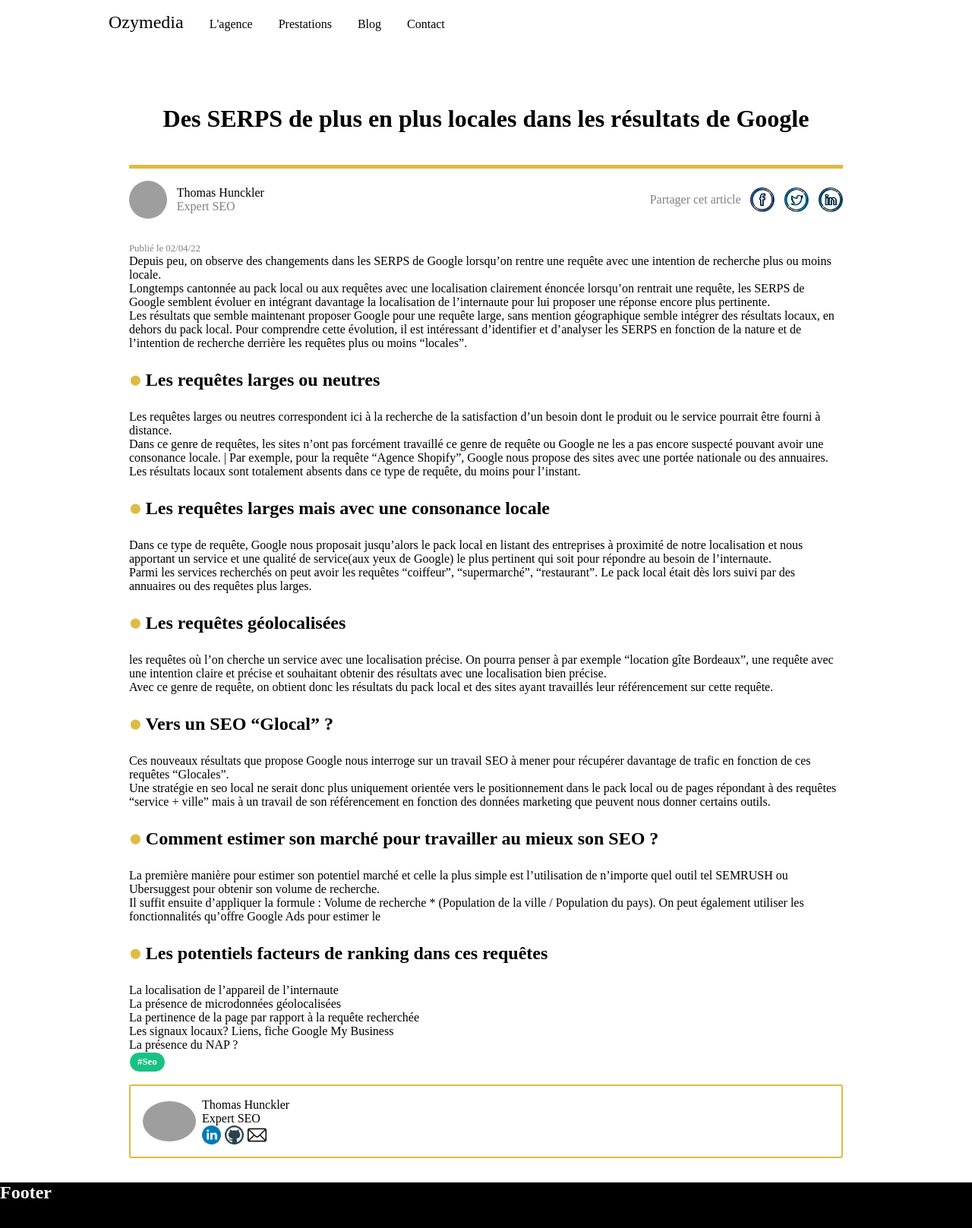
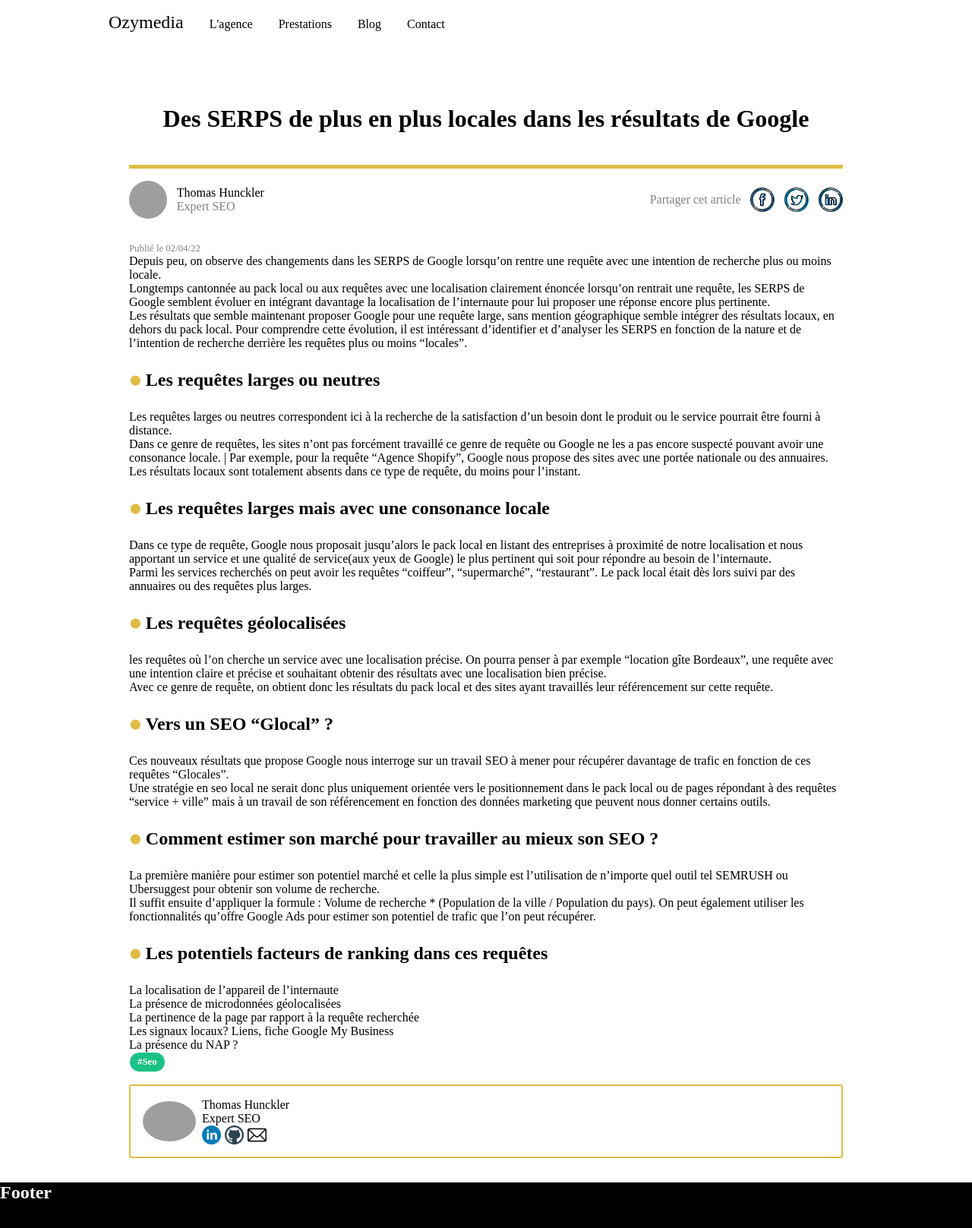
Before and after one commit to thomas6791/ozymedia-new, a Jekyll site: the page built from _posts/2022-04-02-serps-de-plus-en-plus-local-dasn-google.md, in a window 1280 px wide. Shown: the top 1617 px of the page at 76% size. Built offline with Jekyll 4.4.1, drawn with Linux system fonts in a browser that asks for light colours; some web fonts are replaced; grey boxes are pictures that could not be loaded.

```diff
--- a/_posts/2022-04-02-serps-de-plus-en-plus-local-dasn-google.md
+++ b/_posts/2022-04-02-serps-de-plus-en-plus-local-dasn-google.md
@@ -35,7 +35,7 @@ Une stratégie en seo local ne serait donc plus uniquement orientée vers le pos
 ## Comment estimer son marché pour travailler au mieux son SEO ?
 La première manière pour estimer son potentiel marché et celle la plus simple est l'utilisation de n'importe quel outil tel SEMRUSH ou Ubersuggest pour obtenir son volume de recherche. \
 Il suffit ensuite d'appliquer la formule : Volume de recherche * (Population de la ville / Population du pays).
-On peut également utiliser les fonctionnalités qu'offre Google Ads pour estimer le
+On peut également utiliser les fonctionnalités qu'offre Google Ads pour estimer son potentiel de trafic que l'on peut récupérer.
 
 ## Les potentiels facteurs de ranking dans ces requêtes
 - La localisation de l'appareil de l'internaute
```
Also changed, not shown: _drafts/2018-08-22-seo-c-est-quoi.md (renamed from _posts/2018-08-22-seo-c-est-quoi.md), _drafts/2018-11-01-pointer-nom-domaine-gandi-vers-githubpages.md (renamed from _posts/2018-11-01-pointer-nom-domaine-gandi-vers-githubpages.md).
